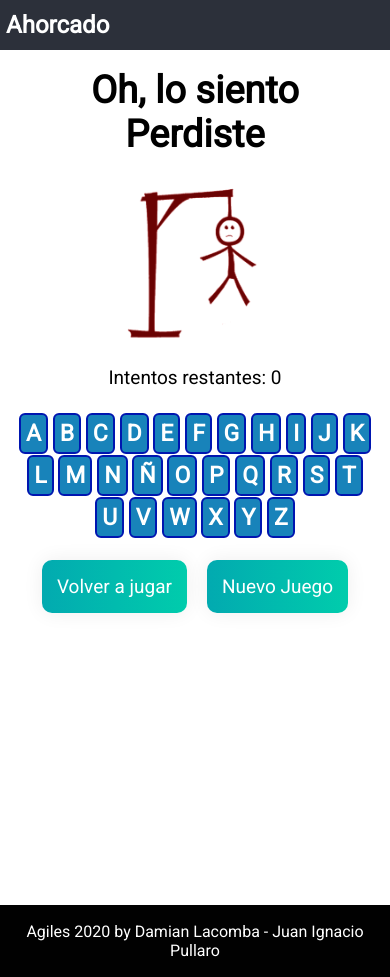
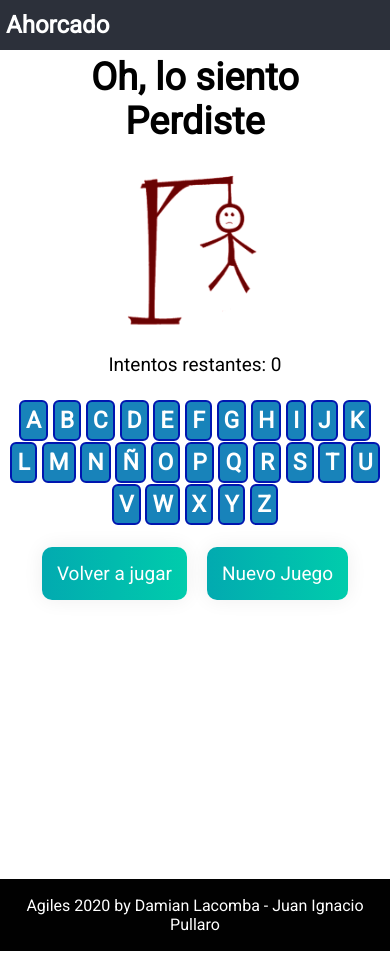
Before and after one commit to damianlacomba/ahorcado2020, a Flask app: template templates/juego.html in a window 390 px wide. After the commit the page ends 951 px from the top, so only its background shows below. Run offline with Flask 2, Linux system fonts and the light colour scheme; the template is opened without the code that fills it, so the values that code supplies are empty.

Commit message:
Responsive-v1

```diff
--- a/static/css/main.css
+++ b/static/css/main.css
@@ -143,7 +143,7 @@ picture img {
         .content {
             text-align: center;
             font-size: 19px;
-            padding: 18px;
+            padding: 5px;
             margin-top: -25px;
             height: 100vh;
         }
```
